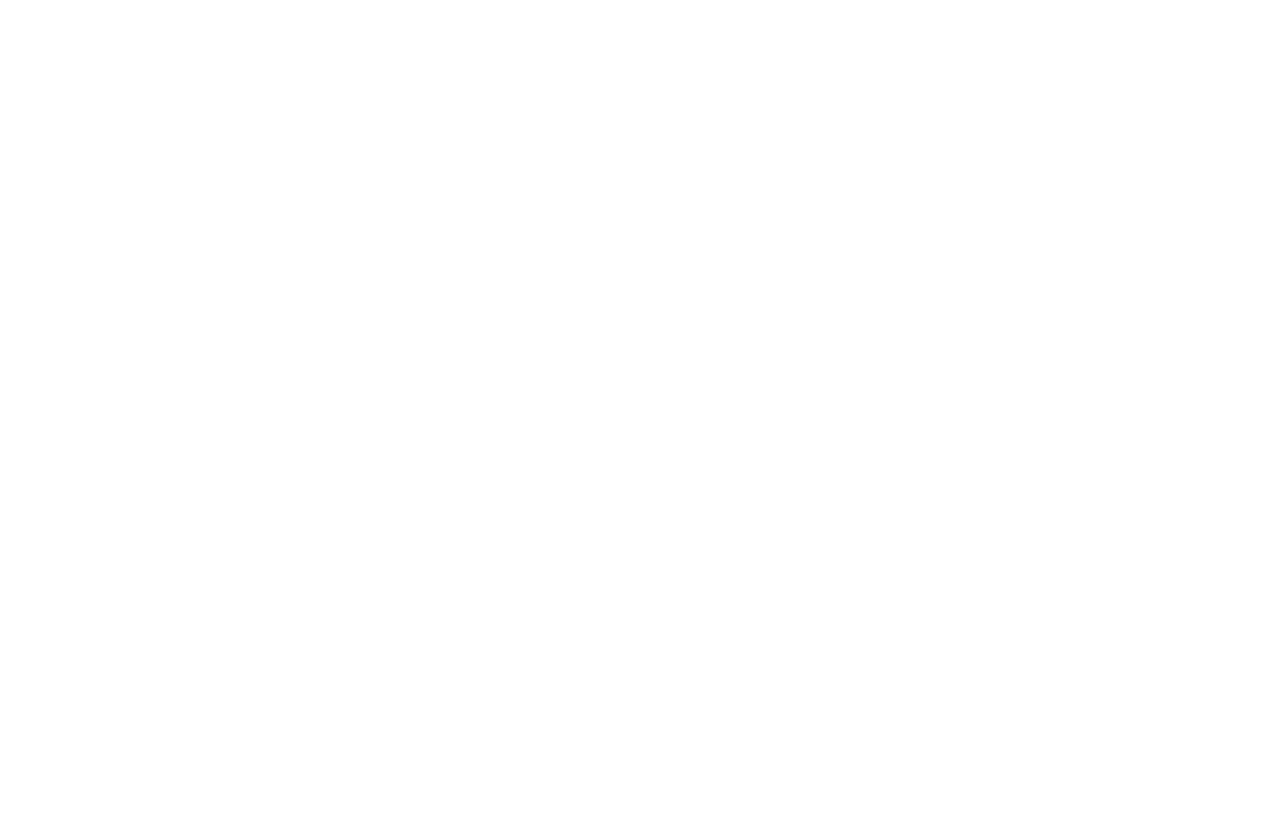
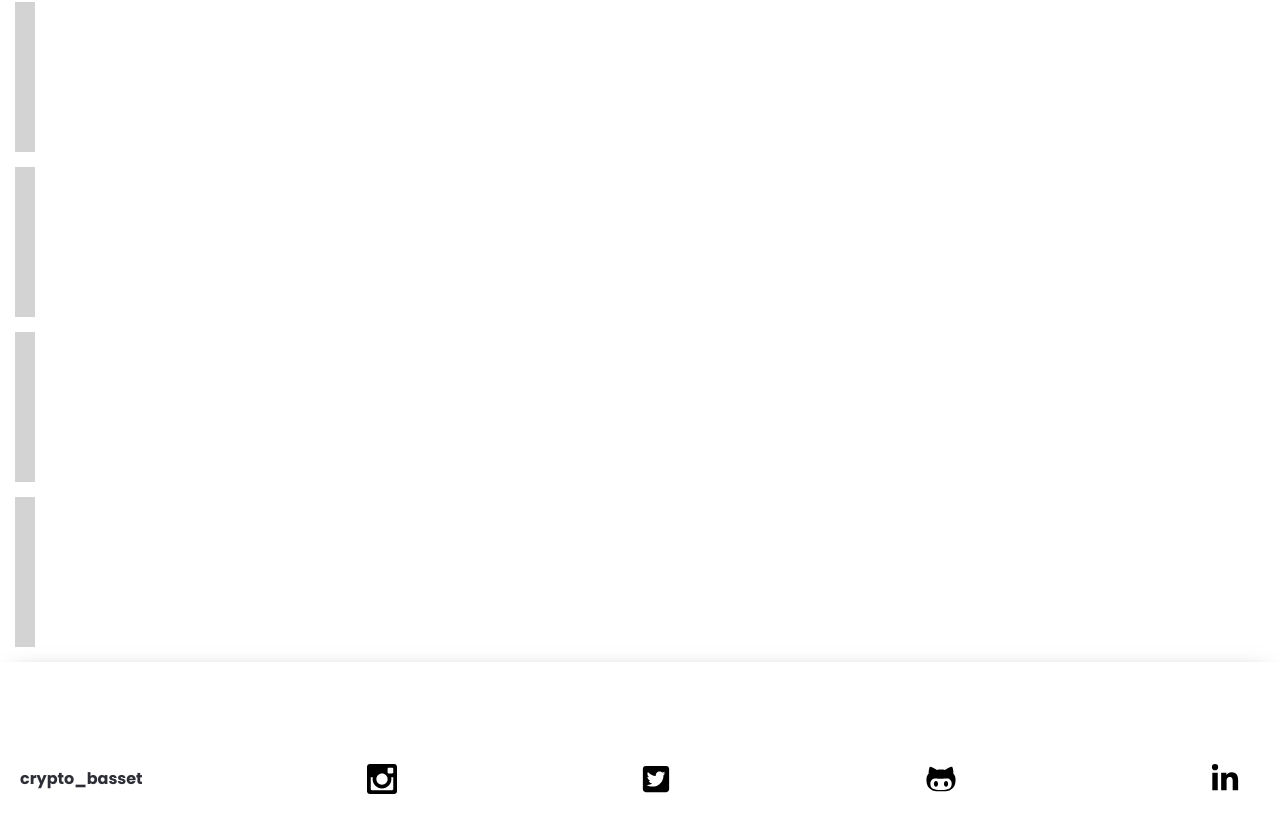
Before and after one commit to igorizviekov/nft_marketplace, a Next.js app: page / in a window 1280 px wide. Shown: the part 1093-1926 px from the top of the page. Before the commit the page ends 800 px from the top, so only its background shows below. Built offline with nearby package versions, Linux system fonts and the light colour scheme.

Commit message:
feat: added footer

```diff
--- a/components/footer/index.tsx
+++ b/components/footer/index.tsx
@@ -1,3 +1,36 @@
+import { ImInstagram } from 'react-icons/im';
+import { TiSocialGithub } from 'react-icons/ti';
+import { FaLinkedinIn, FaTwitterSquare } from 'react-icons/fa';
+import Link from 'next/link';
+
 export const Footer = () => {
-  return <div>Footer</div>;
+  const socialIconClasses =
+    'fill-nft-dark-1 dark:fill-white my-1 sm:my-5 cursor-pointer mx-5 hover:fill-nft-red-violet  hover:dark:fill-nft-red-violet';
+
+  return (
+    <footer className="flexCenter flex-col sm:py-8 py-10 px-5 bg-white dark:bg-nft-black-1 shadow-toTop">
+      <div className="flexCenter w-full mt-5 sm:px-5 px=16">
+        <div className="flexBetween flex-row w-full minmd:w-4/5 sm:flex-col mt-7">
+          <p className="font-poppins dark:text-white text-nft-black-1 text-bold text-base sm:mb-10">
+            <strong>crypto_basset</strong>
+          </p>
+          <Link href="https://www.instagram.com/igorizviekov/" target="_blank">
+            <ImInstagram className={socialIconClasses} size={30} />
+          </Link>
+          <Link href="https://twitter.com/IIzviekov/" target="_blank">
+            <FaTwitterSquare className={socialIconClasses} size={30} />
+          </Link>
+          <Link href="https://github.com/igorizviekov" target="_blank">
+            <TiSocialGithub className={socialIconClasses} size={50} />
+          </Link>
+          <Link
+            href="https://www.linkedin.com/in/igorizviekov/"
+            target="_blank"
+          >
+            <FaLinkedinIn className={socialIconClasses} size={30} />
+          </Link>
+        </div>
+      </div>
+    </footer>
+  );
 };
--- a/components/header/header.module.scss
+++ b/components/header/header.module.scss
@@ -1,5 +1,5 @@
 .header {
-  @apply w-full fixed z-10 p-4 flex-row border-b bg-white border-nft-gray-1;
+  @apply w-full fixed z-10 p-4 flex-row shadow-toBottom bg-white;
   &__link {
     @apply flex flex-1 flex-row justify-start;
     &__logo {
--- a/pages/index.tsx
+++ b/pages/index.tsx
@@ -1,7 +1,21 @@
 export default function Home() {
+  const block = (
+    <div
+      style={{ width: 20, height: 150, background: 'lightgrey', margin: 15 }}
+    />
+  );
   return (
-    <h1 className="text-3xl font-bold underline bg-red-400 text-red-200">
-      Hello world!
-    </h1>
+    <div style={{ paddingTop: 90 }}>
+      {block}
+      {block}
+      {block}
+      {block}
+      {block}
+      {block}
+      {block}
+      {block}
+      {block}
+      {block}
+    </div>
   );
 }
--- a/tailwind.config.js
+++ b/tailwind.config.js
@@ -1,72 +1,76 @@
 module.exports = {
   content: [
-    "./pages/**/*.{js,ts,jsx,tsx}",
-    "./components/**/*.{js,ts,jsx,tsx}",
+    './pages/**/*.{js,ts,jsx,tsx}',
+    './components/**/*.{js,ts,jsx,tsx}',
   ],
-  darkMode: "class",
+  darkMode: 'class',
   theme: {
     extend: {
+      boxShadow: {
+        toTop: '0 5px 25px -15px #111',
+        toBottom: '0px 5px 10px -10px #111',
+      },
       colors: {
-        "regal-blue": "#243c5a",
-        "nft-dark": "#24252D",
-        "nft-gray-1": "#E3E1E3",
-        "nft-gray-2": "#888888",
-        "nft-gray-3": "#4F4F4F",
-        "nft-black-1": "#2D2E36",
-        "nft-black-2": "#1B1A21",
-        "nft-black-3": "#2A2D3A",
-        "nft-black-4": "#24252D",
-        "nft-red-violet": "#DA18A3",
-        "file-active": "#2196f3",
-        "file-accept": "#00e676",
-        "file-reject": "#ff1744",
-        "overlay-black": "rgba(0, 0, 0, 0.8)",
+        'regal-blue': '#243c5a',
+        'nft-dark': '#24252D',
+        'nft-gray-1': '#E3E1E3',
+        'nft-gray-2': '#888888',
+        'nft-gray-3': '#4F4F4F',
+        'nft-black-1': '#2D2E36',
+        'nft-black-2': '#1B1A21',
+        'nft-black-3': '#2A2D3A',
+        'nft-black-4': '#24252D',
+        'nft-red-violet': '#DA18A3',
+        'file-active': '#2196f3',
+        'file-accept': '#00e676',
+        'file-reject': '#ff1744',
+        'overlay-black': 'rgba(0, 0, 0, 0.8)',
       },
       width: {
-        215: "215px",
-        357: "357px",
-        557: "557px",
+        215: '215px',
+        357: '357px',
+        557: '557px',
       },
       minWidth: {
-        155: "155px",
-        190: "190px",
-        215: "215px",
-        240: "240px",
-        256: "256px",
-        327: "327px",
+        155: '155px',
+        190: '190px',
+        215: '215px',
+        240: '240px',
+        256: '256px',
+        327: '327px',
       },
       height: {
-        300: "300px",
-        557: "557px",
+        300: '300px',
+        557: '557px',
       },
       inset: {
-        45: "45%",
-        65: "65px",
+        45: '45%',
+        65: '65px',
       },
       spacing: {
-        65: "65px",
+        65: '65px',
       },
       flex: {
-        2: "2 2 0%",
+        2: '2 2 0%',
       },
       lineHeight: {
-        70: "70px",
+        70: '70px',
       },
       zIndex: {
-        "-5": "-5",
-        0: "0",
+        '-5': '-5',
+        0: '0',
       },
     },
     screens: {
-      lg: { max: "1800px" },
-      md: { max: "990px" },
-      sm: { max: "600px" },
-      xs: { max: "400px" },
-      minmd: "1700px",
-      minlg: "2100px",
+      lg: { max: '1800px' },
+      md: { max: '990px' },
+      sm: { max: '600px' },
+      xs: { max: '400px' },
+      minmd: '1700px',
+      minlg: '2100px',
     },
     fontFamily: {
-      poppins: ["Poppins", "sans-serif"],
+      poppins: ['Poppins', 'sans-serif'],
     },
   },
   variants: {
```
